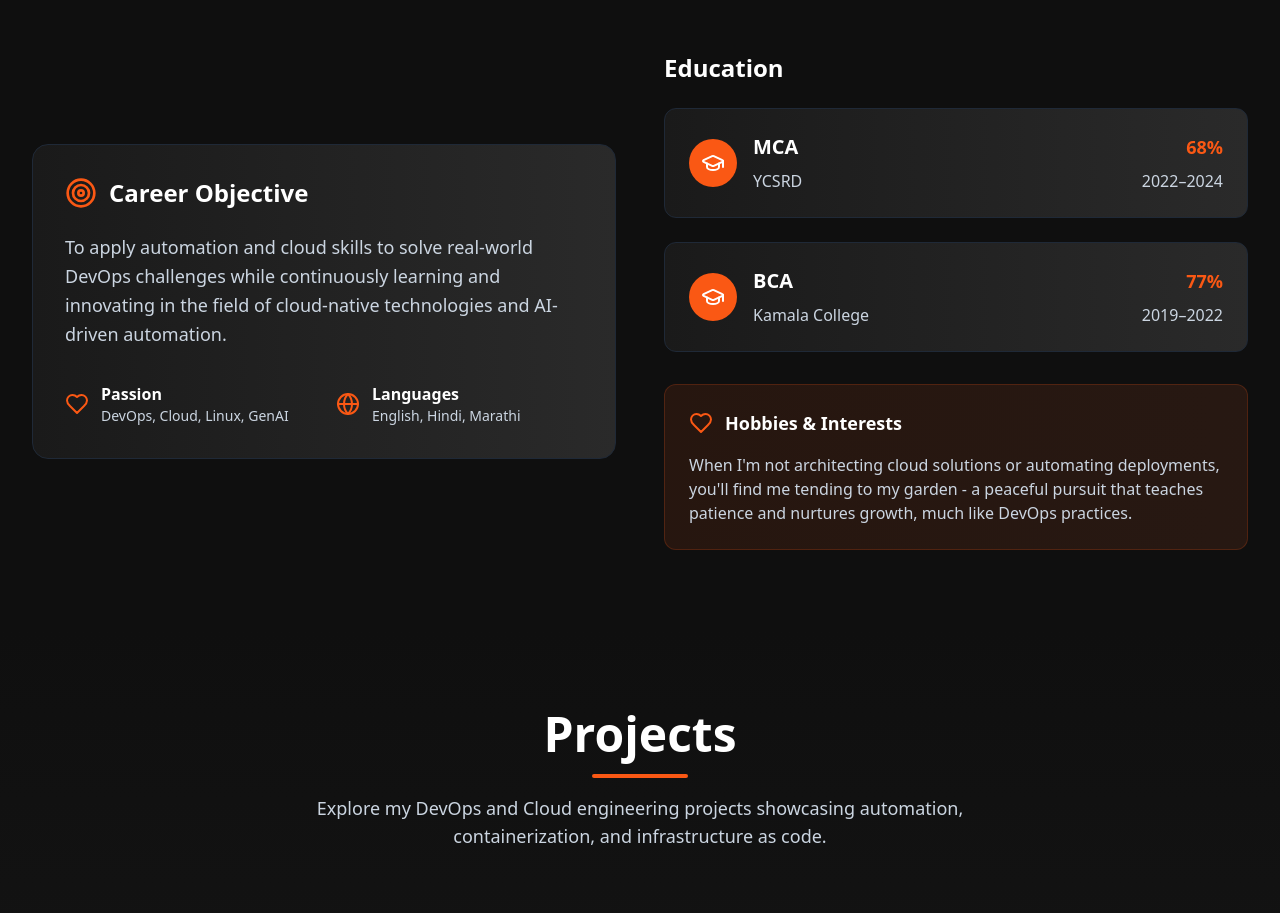
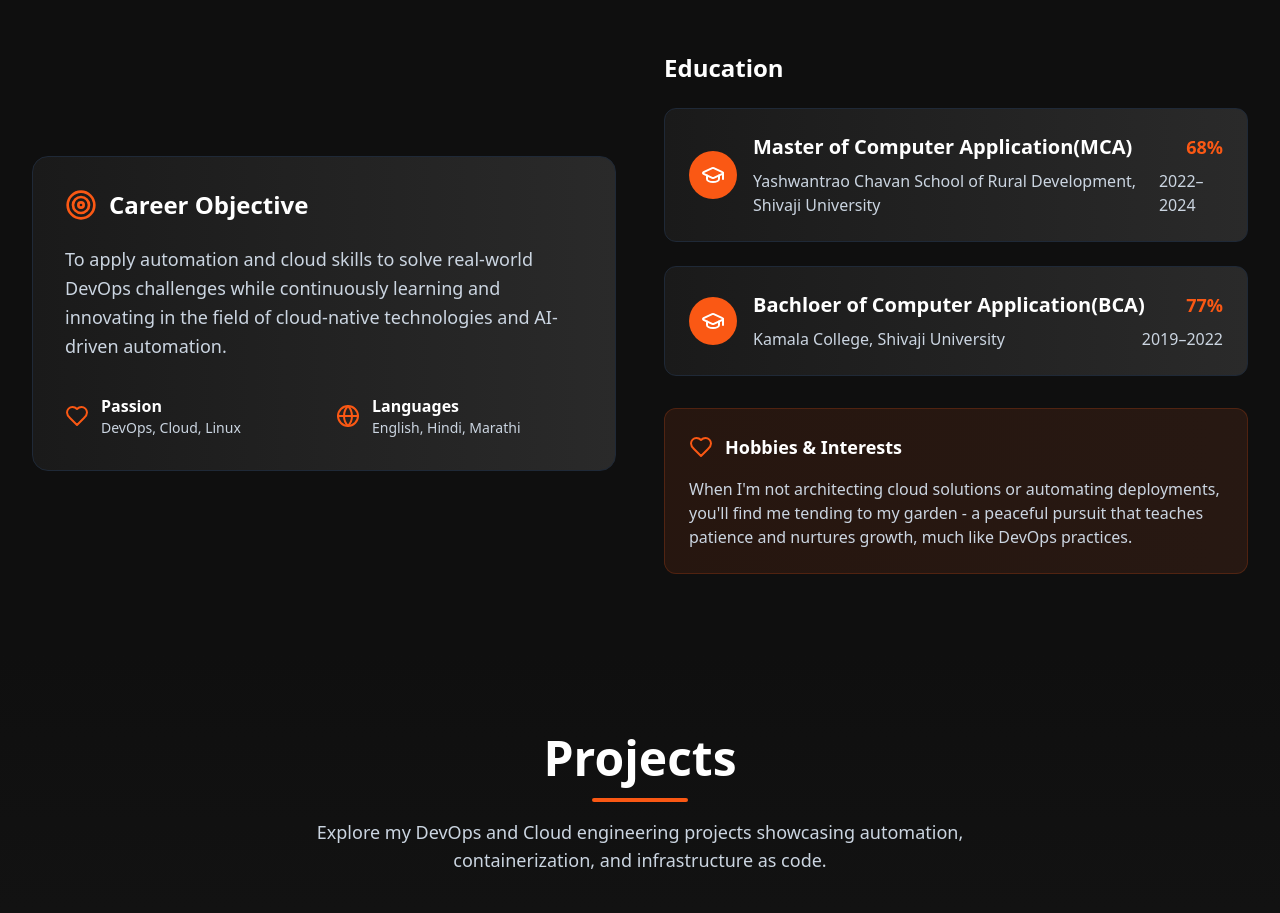
Before and after one commit to Manasi6901/Manasi_portfolio, a React (Vite) app in the folder project/: page / in a window 1280 px wide. Shown: the part 960-1873 px from the top of the page. Built offline with nearby package versions, Linux system fonts and the light colour scheme.

Commit message:
Update About.tsx

```diff
--- a/project/src/components/About.tsx
+++ b/project/src/components/About.tsx
@@ -5,16 +5,16 @@ import { GraduationCap, Heart, Globe, Target } from 'lucide-react';
 const About: React.FC = () => {
   const educationData = [
     {
-      degree: 'MCA',
+      degree: 'Master of Computer Application(MCA)',
       percentage: '68%',
-      institution: 'YCSRD',
+      institution: 'Yashwantrao Chavan School of Rural Development, Shivaji University',
       duration: '2022–2024',
       icon: <GraduationCap className="w-6 h-6" />,
     },
     {
-      degree: 'BCA',
+      degree: 'Bachloer of Computer Application(BCA)',
       percentage: '77%',
-      institution: 'Kamala College',
+      institution: 'Kamala College, Shivaji University',
       duration: '2019–2022',
       icon: <GraduationCap className="w-6 h-6" />,
     },
@@ -57,7 +57,7 @@ const About: React.FC = () => {
                   <Heart className="w-6 h-6 text-[#fa5814] mr-3" />
                   <div>
                     <h4 className="text-white font-semibold">Passion</h4>
-                    <p className="text-[#cbd5e1] text-sm">DevOps, Cloud, Linux, GenAI</p>
+                    <p className="text-[#cbd5e1] text-sm">DevOps, Cloud, Linux</p>
                   </div>
                 </div>
                 <div className="flex items-center">
```
